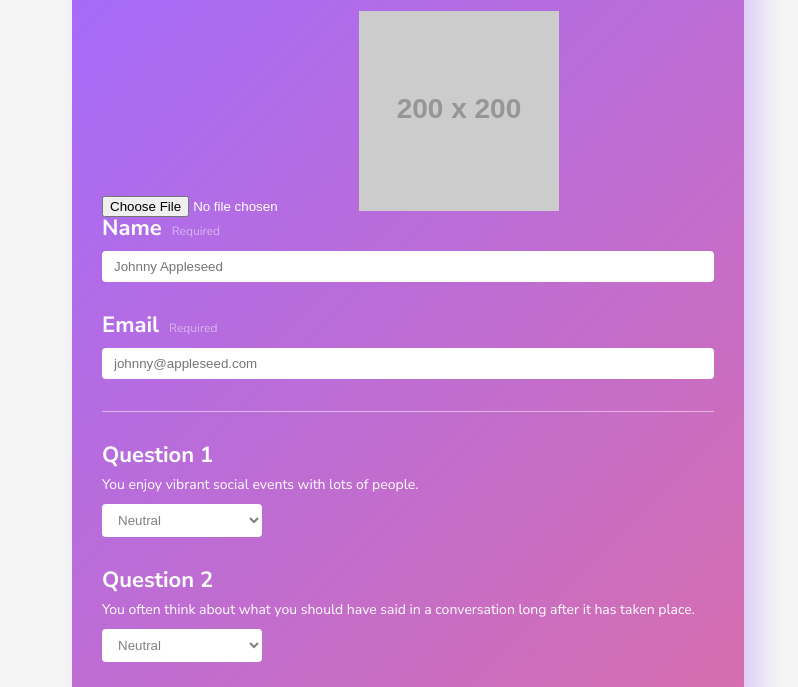
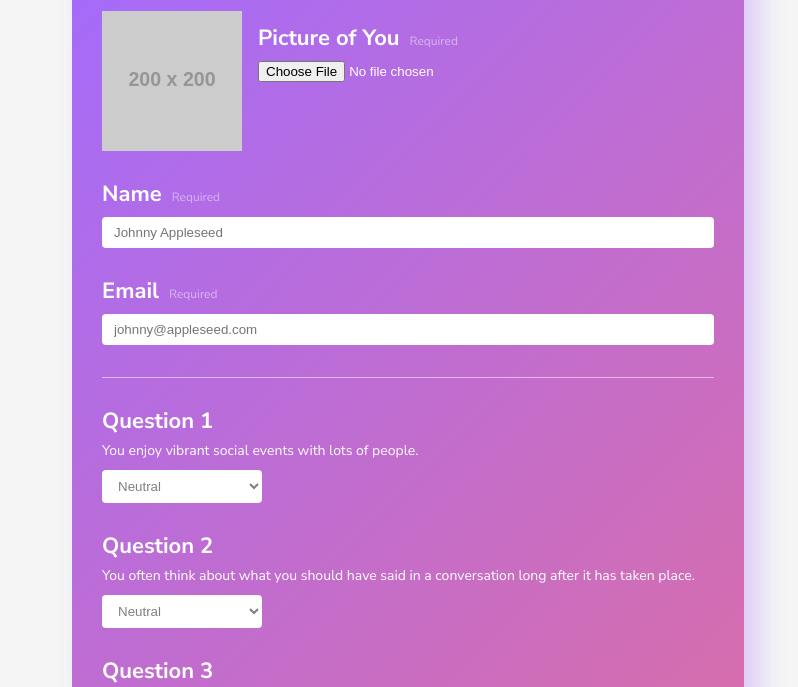
Before and after one commit to graysonlee123/Friend-Finder, a website: page app/public/survey.html in a window 1280 px wide. Shown: the part 113-800 px from the top of the page, without its empty margins (232-1030 px from the left). Drawn offline with nearby package versions, Linux system fonts and the light colour scheme; placeholder pictures from the web are drawn by us.

Commit message:
sets up labels for custom error messages

```diff
--- a/app/public/master.css
+++ b/app/public/master.css
@@ -156,12 +156,8 @@ p {
     display: block;
 }
 
-.red::after {
-    color: rgb(167, 48, 113) !important;
-}
-
 .required-field h2::after {
-    content: "Required";
+    content: attr(data-content);
     font-size: 12px;
     font-weight: 400;
     color: rgba(255,255,255,0.5);
@@ -255,7 +251,32 @@ p {
     margin-bottom: 24px;
 }
 
+.profile-image-wrapper {
+    width: 100%;
+    display: flex;
+    flex-flow: row nowrap;
+    height: 140px;
+}
 
+.profile-image-wrapper .left {
+    flex-basis: 140px;
+    max-width: 140px;
+}
+
+.profile-image-wrapper .right {
+    flex-grow: 1;
+    padding: 16px;
+}
+
+.profile-image-wrapper .left img {
+    width: 100%;
+    height: 100%;
+    object-fit: cover;
+}
+
+.choose-file-btn {
+
+}
 
 /* Mobile */
 
--- a/app/public/survey.html
+++ b/app/public/survey.html
@@ -27,9 +27,24 @@
         </div>
 
         <h1 id="survey-h1">Survey Time</h1>
-        <input type="file" id="profile-image">
-        <img src="http://via.placeholder.com/200" id="profile-image-img" alt="profile-image">
         <form action="" class="survey-form-container">
+            <div class="profile-image-wrapper survey-row">
+                <div class="left">
+                    <img src="http://via.placeholder.com/200" id="profile-image-img" alt="profile-image">
+                </div>
+                <div class="right">
+                    <label for="email-input" class="label required-field"><h2 id="required-email-input" data-content="Required">Picture of You</h2></label>
+                    <input type="file" id="profile-image" class="choose-file-btn">
+                </div>
+            </div>
+            <div class="text-input-box survey-row">
+                <label for="name-input" class="label required-field"><h2 id="required-name-input" data-content="Required">Name</h2></label>
+                <input type="text" id="name-input" class="text-input" placeholder="Johnny Appleseed">
+            </div>
+            <div class="text-input-box survey-row">
+                <label for="email-input" class="label required-field"><h2 id="required-email-input" data-content="Required">Email</h2></label>
+                <input type="text" id="email-input" class="text-input" placeholder="johnny@appleseed.com">
+            </div>
             <div id="info-container">
             </div>
             <hr class="main-hr">
--- a/app/public/survey.js
+++ b/app/public/survey.js
@@ -22,19 +22,7 @@ const survey = {
     },
 
     generateSurvey(questions) {
-        const $textFields = $('#info-container');
         const $questions = $('#questions-container');
-
-        $textFields.append(
-            `<div class="text-input-box survey-row">
-                <label for="name-input" class="label required-field"><h2 id="required-name-input">Name</h2></label>
-                <input type="text" id="name-input" class="text-input" placeholder="Johnny Appleseed">
-            </div>
-            <div class="text-input-box survey-row">
-                <label for="email-input" class="label required-field"><h2 id="required-email-input">Email</h2></label>
-                <input type="text" id="email-input" class="text-input" placeholder="johnny@appleseed.com">
-            </div>`
-        );
 
         questions.forEach((question, i) => {
             const $container = $(`<div class="question-box survey-row">`);
@@ -55,10 +43,6 @@ const survey = {
         });
     },
 
-    calculateMatch() {
-        console.log("hello");
-    },
-
     badInputFeedback(elementId) {
         console.log(elementId);
     },
@@ -77,14 +61,28 @@ const survey = {
         body.name = $('#name-input').val();
         body.profileImage = profileImage;
 
-        console.log(body);
-
         const postData = await $.ajax({
             url: '/api/friends',
             method: 'POST',
             data: body
         })
-        .catch(err => console.log("Error posting scores!", err));
+        .catch(err => {
+            console.log("Error posting scores!", err);
+            const {responseJSON: resjson} = err;
+
+            if (resjson.error.errors) {
+                const {path} = resjson.error.errors.name;
+                const $label = $(`#${path}-input`).siblings(`[for="${path}-input"`).children('h2');
+
+                console.log($label);
+
+                $label.attr('data-content', 'Custom Error Message!');
+
+                setTimeout(() => {
+                    $label.attr('data-content', 'Required');
+                }, 3000);
+            }
+        });
 
         if (postData) {
             console.log('pushed! calculating match...');
@@ -151,7 +149,6 @@ survey.fetchAndDisplayQuestions();
 $(document).on('click', '#submit-button', function (e) {
     e.preventDefault();
     survey.gatherAndPushResults();
-    // if (checkInputs()) calculateMatch(buildUserObj());
 });
 
 // Handles the profile image upload
```
Also changed, not shown: uploads/1570316368365pixel-sorting-3440×1440.jpg (added).
